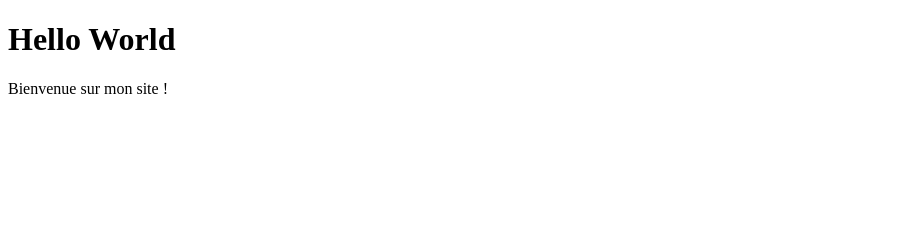
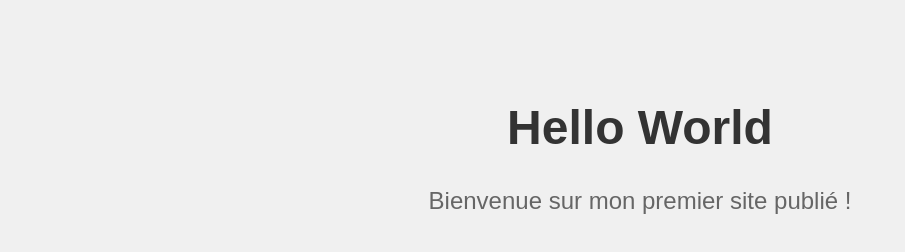
Before and after one commit to m72595075-ux/mon-site-test, a plain HTML site: page index.html in a window 1280 px wide. Shown: the whole page, without its empty margins (0-905 px from the left). Drawn offline with Linux system fonts and the light colour scheme.

Commit message:
Update index.html

```diff
--- a/index.html
+++ b/index.html
@@ -3,9 +3,36 @@
 <head>
   <meta charset="UTF-8">
   <title>Mon premier site</title>
+
+  <!-- Google Analytics -->
+  <script async src="https://www.googletagmanager.com/gtag/js?id=TON_ID_ANALYTICS"></script>
+  <script>
+    window.dataLayer = window.dataLayer || [];
+    function gtag(){dataLayer.push(arguments);}
+    gtag('js', new Date());
+    gtag('config', 'TON_ID_ANALYTICS');
+  </script>
+
+  <style>
+    body {
+      font-family: Arial, sans-serif;
+      text-align: center;
+      margin-top: 100px;
+      background-color: #f0f0f0;
+    }
+    h1 {
+      color: #333;
+      font-size: 48px;
+    }
+    p {
+      color: #666;
+      font-size: 24px;
+    }
+  </style>
+
 </head>
 <body>
   <h1>Hello World</h1>
-  <p>Bienvenue sur mon site !</p>
+  <p>Bienvenue sur mon premier site publié !</p>
 </body>
 </html>
```
